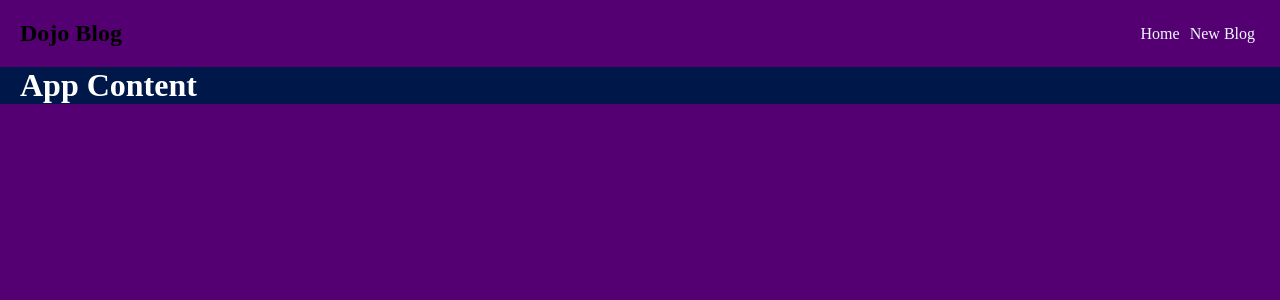
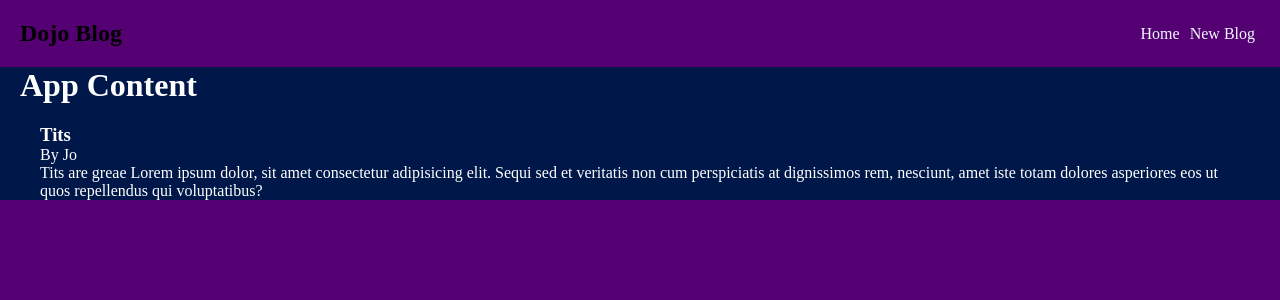
Before and after one commit to Aidas-Baublys/react-router-redux, a React (Create React App) app: page /blogs/1 in a window 1280 px wide. Shown: the top 300 px of the page. Built offline with nearby package versions, Linux system fonts and the light colour scheme; data requests are answered from the project's data file.

Commit message:
Add new pages and functionality.

```diff
--- a/data/db.json
+++ b/data/db.json
@@ -2,19 +2,19 @@
   "blogs": [
     {
       "title": "Tits",
-      "body": "Tits are great",
+      "body": "Tits are greaе Lorem ipsum dolor, sit amet consectetur adipisicing elit. Sequi sed et veritatis non cum perspiciatis at dignissimos rem, nesciunt, amet iste totam dolores asperiores eos ut quos repellendus qui voluptatibus?",
       "author": "Jo",
       "id": 1
     },
     {
       "title": "Boobs",
-      "body": "Awesome boobs",
+      "body": "Tits are greaе Lorem ipsum dolor, sit amet consectetur adipisicing elit. Sequi sed et veritatis non cum perspiciatis at dignissimos rem, nesciunt, amet iste totam dolores asperiores eos ut quos repellendus qui voluptatibus?",
       "author": "Po",
       "id": 2
     },
     {
       "title": "Breasts",
-      "body": "Drooly drool drool",
+      "body": "Tits are greaе Lorem ipsum dolor, sit amet consectetur adipisicing elit. Sequi sed et veritatis non cum perspiciatis at dignissimos rem, nesciunt, amet iste totam dolores asperiores eos ut quos repellendus qui voluptatibus?",
       "author": "Lo",
       "id": 3
     }
--- a/src/App.js
+++ b/src/App.js
@@ -3,6 +3,7 @@ import { BrowserRouter as Router, Route, Switch } from 'react-router-dom';
 import Navbar from './components/Navbar';
 import Home from './components/Home';
 import Create from './components/Create';
+import Blog from './components/Blog';
 
 function App() {
   return (
@@ -20,6 +21,9 @@ function App() {
             <Route exact path="/create">
               <Create />
             </Route>
+            <Route exact path="/blogs/:id">
+              <Blog />
+            </Route>
           </Switch>
         </main>
         <footer></footer>
--- /dev/null
+++ b/src/components/Blog/index.js
@@ -0,0 +1,25 @@
+import { useParams } from "react-router-dom";
+
+import useFetch from './../../hooks/useFetch';
+
+function Blog() {
+  const { id } = useParams();
+  const { payload: blog, error, loading } = useFetch("http://localhost:8000/blogs/" + id);
+  console.log(blog);
+
+  return (
+    <div className="blog">
+      {loading && <span>Loading...</span>}
+      {error && <span>{error}</span>}
+      {blog && (
+        <article>
+          <h3>{blog.title}</h3>
+          <span>By {blog.author}</span>
+          <p>{blog.body}</p>
+        </article>
+      )}
+    </div>
+  );
+}
+
+export default Blog;
--- a/src/components/BlogList/index.js
+++ b/src/components/BlogList/index.js
@@ -1,10 +1,14 @@
+import { Link } from "react-router-dom";
+
 function BlogList({ blogs = [] }) {
   return (
     <>
       {blogs.map(blog => (
-        <article key={blog.id} className="blog">
-          <h2>{blog.title}</h2>
-          <span>By {blog.author}</span>
+        <article key={blog.id} className="blogs">
+          <Link to={`/blogs/${blog.id}`}>
+            <h2>{blog.title}</h2>
+            <span>By {blog.author}</span>
+          </Link>
         </article>
       ))}
     </>
--- a/src/index.css
+++ b/src/index.css
@@ -2,6 +2,9 @@
   margin: 0;
 }
 
+a {
+  text-decoration: none;
+}
 
 /* #### App #### */
 
@@ -39,7 +42,6 @@
 .links a {
   margin: 5px;
   color: aliceblue;
-  text-decoration: none;
 }
 
 
@@ -52,14 +54,30 @@
 
 /* #### BlogList #### */
 
-.blog {
+.blogs {
   margin: 20px;
   border: 1px solid black;
   display: flex;
   flex-direction: column;
 }
 
-.blog:hover {
+.blogs:hover {
   background: rgb(49, 99, 0);
   box-shadow: 1px 3px 5px rgb(255, 0, 0);
 }
+
+
+/* #### Create #### */
+
+
+
+
+/* #### Blog #### */
+
+.blog {
+  margin: 20px;
+}
+
+.blog article {
+  margin: 20px;
+}
```
Also changed, not shown: src/components/Home/index.js (line endings or trailing spaces).
